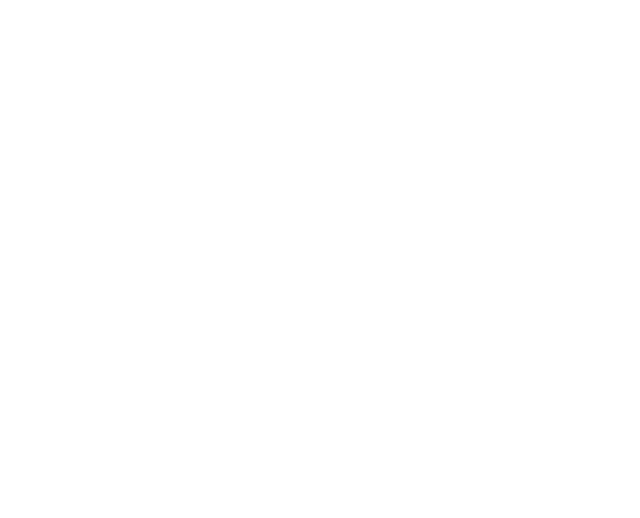
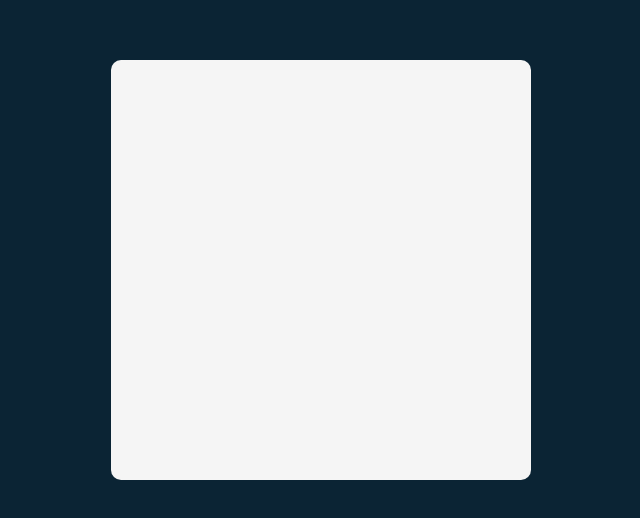
Before and after one commit to delsint123/tenzies, a React (Vite) app: page / in a window 1280 px wide. Shown: the part 130-648 px from the top of the page, without its empty margins (319-959 px from the left). Built offline with nearby package versions, Linux system fonts and the light colour scheme.

Commit message:
Add and style main container

```diff
--- a/index.html
+++ b/index.html
@@ -8,7 +8,7 @@
     <link href="https://fonts.googleapis.com/css2?family=Inter&family=Karla:wght@700&display=swap" rel="stylesheet">
 
     <link rel="icon" type="image/png" href="/dice65.png" />
-    <link rel="stylesheet" href="style.css" />
+    <link rel="stylesheet" href="./src/style.css" />
     <meta name="viewport" content="width=device-width, initial-scale=1.0" />
     <title>Tenzies</title>
   </head>
--- a/src/App.jsx
+++ b/src/App.jsx
@@ -1,9 +1,8 @@
 import React from "react"
-import ReactDOM from "react-dom"
 
 export default function App() {
     return (
-        <main>
+        <main className="container">
 
         </main>
     )
--- a/src/style.css
+++ b/src/style.css
@@ -4,4 +4,17 @@
 
 body {
     margin: 0;
+    background-color: #0B2434;
+    height: 100vh;
+    display: flex;
+    justify-content: center;
+    align-items: center;
 }
+
+.container {
+    margin: 30px 20px;
+    background-color: #F5F5F5;
+    height: 420px;
+    width: 420px;
+    border-radius: 10px;
+}
```
